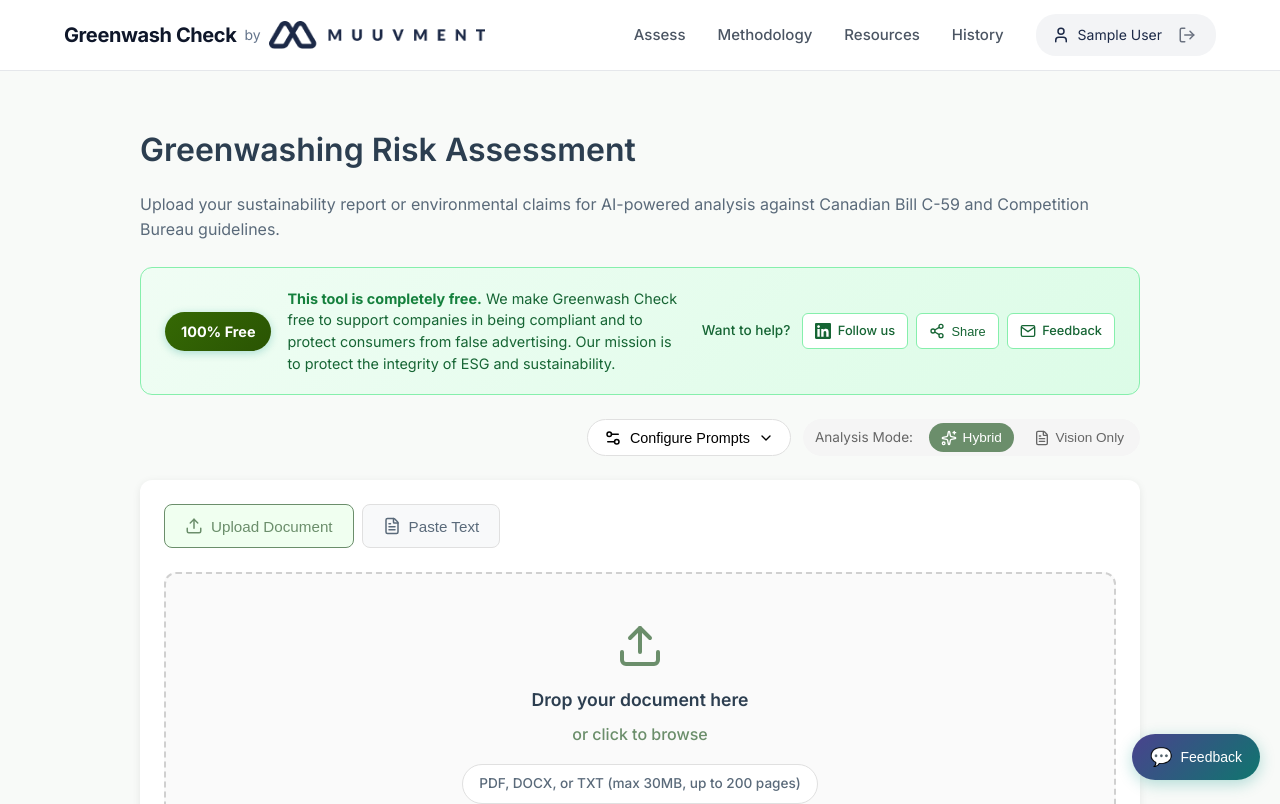
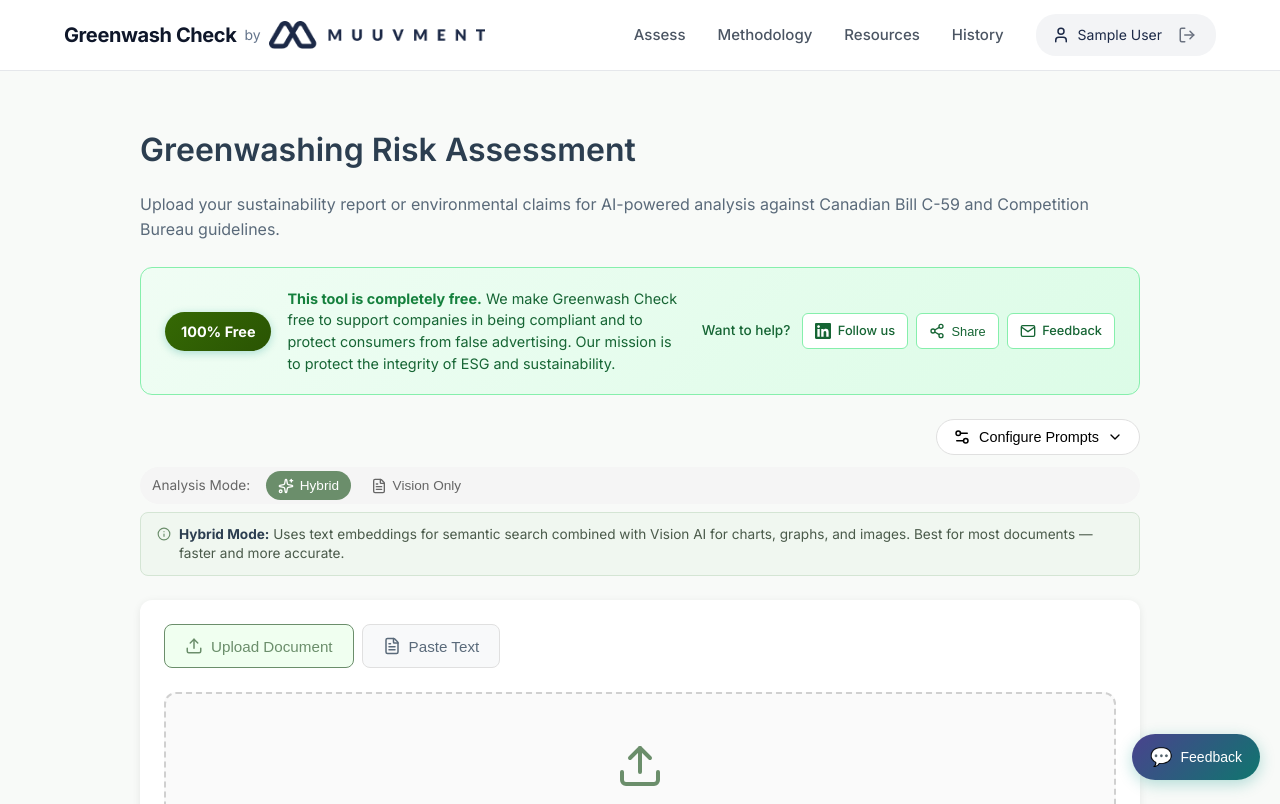
Before and after one commit to zabiyaqeen-droid/greenwash-check, a SvelteKit app: page /assess in a window 1280 px wide. Shown: the top 804 px of the page. Built offline with nearby package versions, Linux system fonts and the light colour scheme; sample sign-in values are in the browser's storage.

Commit message:
Fix JSON error handling, add analysis mode info boxes, extend timeout to 30 mins

```diff
--- a/src/routes/assess/+page.svelte
+++ b/src/routes/assess/+page.svelte
@@ -327,7 +327,7 @@
       let response;
       if (isDocument) {
         const controller = new AbortController();
-        const timeout = setTimeout(() => controller.abort(), 900000);
+        const timeout = setTimeout(() => controller.abort(), 1800000); // 30 minute timeout
 
         const endpoint = analysisMode === 'hybrid' ? '/api/analyze-document-hybrid' : '/api/analyze-document';
         response = await fetch(endpoint, {
@@ -356,8 +356,27 @@
       }
 
       if (!response.ok) {
+        // Check if response is JSON before parsing
+        const contentType = response.headers.get('content-type');
+        if (contentType && contentType.includes('application/json')) {
           const errorData = await response.json();
           throw new Error(errorData.error || 'Assessment failed');
+        } else {
+          // Server returned HTML error page (e.g., 504 Gateway Timeout)
+          if (response.status === 504) {
+            throw new Error('The server took too long to respond. Please try again or use a smaller document.');
+          } else if (response.status === 502) {
+            throw new Error('Server temporarily unavailable. Please try again in a moment.');
+          } else {
+            throw new Error(`Server error (${response.status}). Please try again.`);
+          }
+        }
+      }
+
+      // Check if response is JSON before parsing
+      const contentType = response.headers.get('content-type');
+      if (!contentType || !contentType.includes('application/json')) {
+        throw new Error('Server returned an invalid response. Please try again.');
       }
 
       const responseData = await response.json();
@@ -474,13 +493,13 @@
       </button>
 
       <!-- Analysis Mode Toggle -->
+      <div class="analysis-mode-section">
         <div class="analysis-mode-toggle">
           <span class="toggle-label">Analysis Mode:</span>
           <button
             class="mode-btn"
             class:active={analysisMode === 'hybrid'}
             onclick={() => analysisMode = 'hybrid'}
-          title="Hybrid analysis uses text embeddings for semantic search plus Vision AI for charts and images. More accurate and efficient."
           >
             <Sparkles size={16} />
             Hybrid
@@ -489,11 +508,19 @@
             class="mode-btn"
             class:active={analysisMode === 'vision'}
             onclick={() => analysisMode = 'vision'}
-          title="Vision-only analysis processes all pages as images. Good for image-heavy documents."
           >
             <FileText size={16} />
             Vision Only
           </button>
+        </div>
+        <div class="mode-info-box">
+          <Info size={14} />
+          {#if analysisMode === 'hybrid'}
+            <span><strong>Hybrid Mode:</strong> Uses text embeddings for semantic search combined with Vision AI for charts, graphs, and images. Best for most documents — faster and more accurate.</span>
+          {:else}
+            <span><strong>Vision Only:</strong> Processes every page as an image using Vision AI. Best for image-heavy documents, infographics, or when text extraction fails. Takes longer but captures all visual elements.</span>
+          {/if}
+        </div>
       </div>
     </div>
 
@@ -1214,6 +1241,35 @@
     color: white;
   }
 
+  .analysis-mode-section {
+    display: flex;
+    flex-direction: column;
+    gap: 0.5rem;
+  }
+
+  .mode-info-box {
+    display: flex;
+    align-items: flex-start;
+    gap: 0.5rem;
+    padding: 0.75rem 1rem;
+    background: #F0F7F0;
+    border: 1px solid #D4E5D4;
+    border-radius: 8px;
+    font-size: 0.85rem;
+    color: #4A5A4A;
+    line-height: 1.4;
+  }
+
+  .mode-info-box :global(svg) {
+    flex-shrink: 0;
+    margin-top: 2px;
+    color: #6B8E6B;
+  }
+
+  .mode-info-box strong {
+    color: #2C3E50;
+  }
+
   /* Criteria Panel */
   .criteria-panel {
     background: white;
```
Lines whose indentation alone changed are shown as unchanged.
